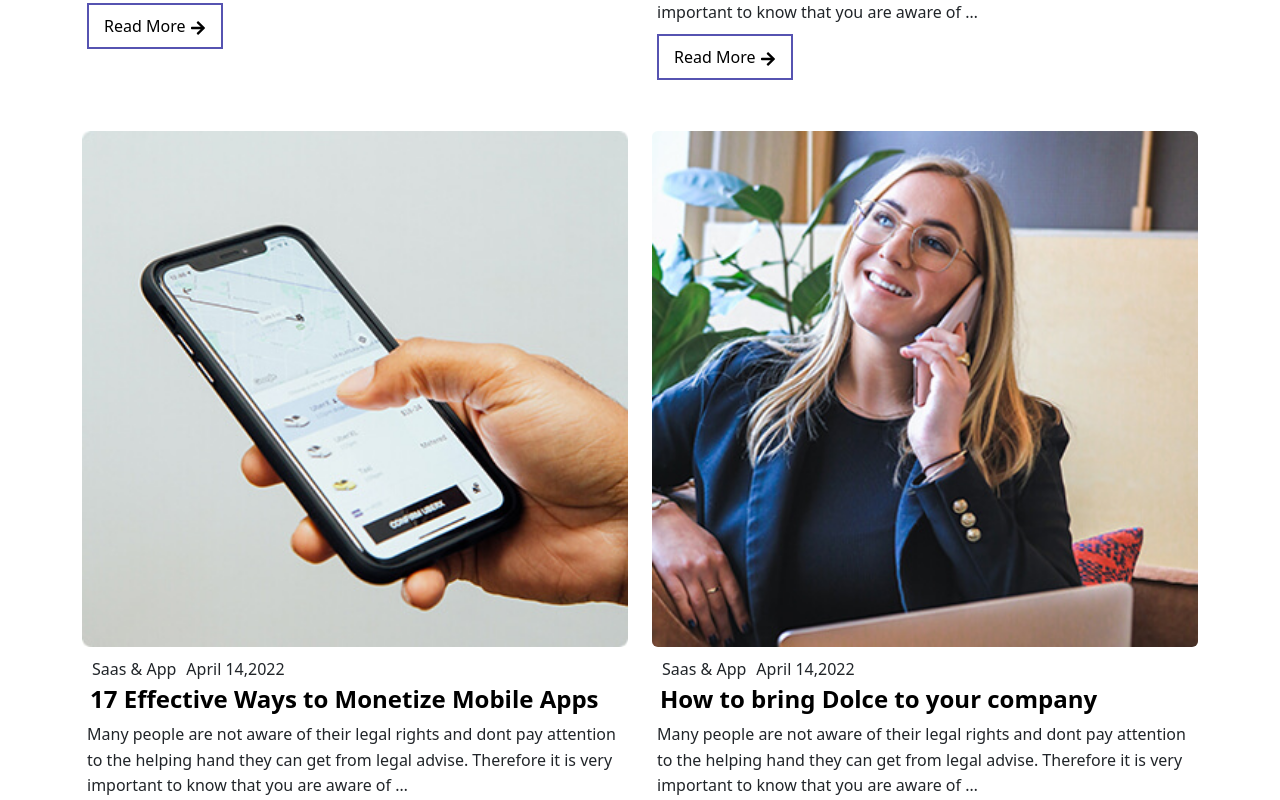
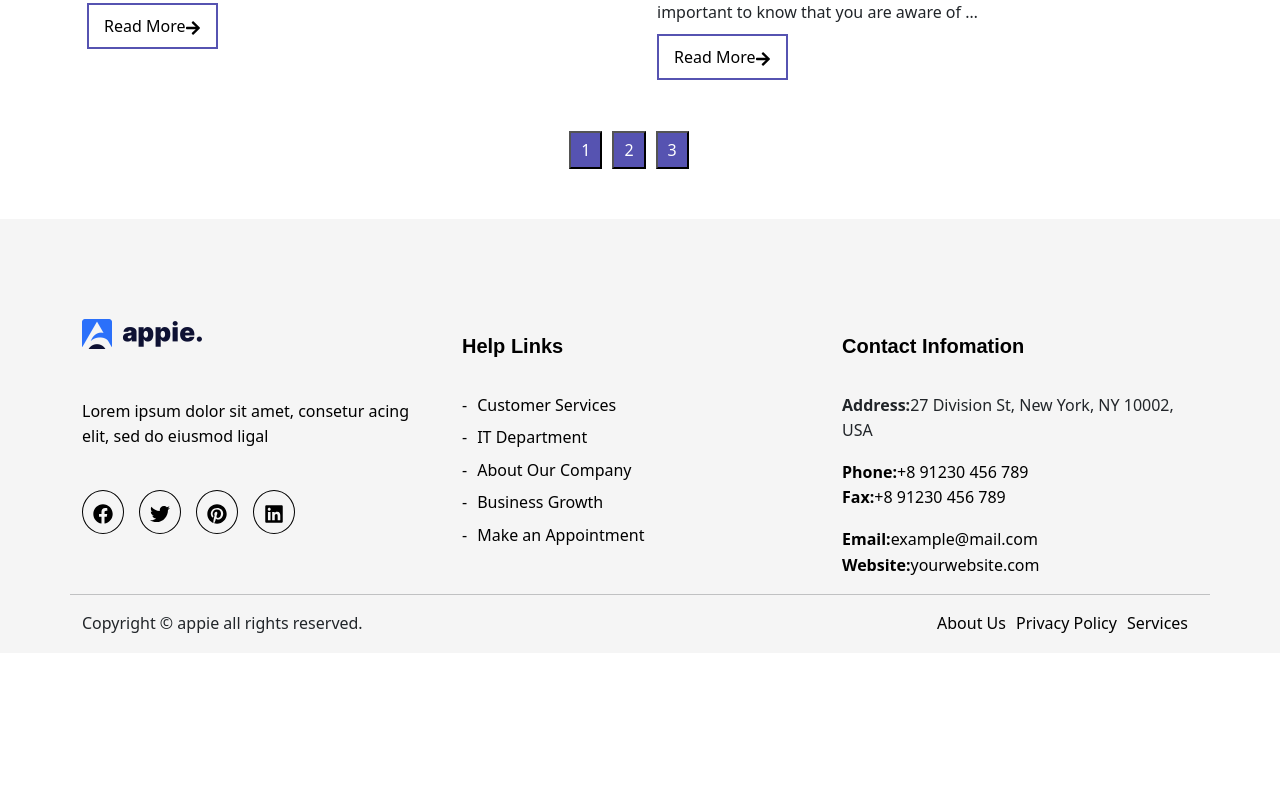
Before and after one commit to sajeel45/appco-app, a React (Create React App) app: page /twoColumn in a window 1280 px wide. Shown: the part 2660-3460 px from the top of the page. After the commit the page ends 3313 px from the top, so only its background shows below. Built offline with nearby package versions, Linux system fonts and the light colour scheme.

Commit message:
Final Commit

```diff
--- a/src/components/elements/2CoulmnLayout/twoColumn.css
+++ b/src/components/elements/2CoulmnLayout/twoColumn.css
@@ -62,3 +62,14 @@
     background-color: #5653b1;
     color: white;
 }
+.pagination{
+    display: flex;
+    align-items: center;
+    justify-content: center;
+}
+.page-btn-style{
+    margin-right: 10px;
+    color: white;
+    background-color: #5653b1;
+    padding: 5px 10px;
+}
--- a/src/components/elements/2CoulmnLayout/twoColumn.js
+++ b/src/components/elements/2CoulmnLayout/twoColumn.js
@@ -1,13 +1,23 @@
 import { Container, Row, Col } from "react-bootstrap";
-import { useEffect, useState } from "react";
-import ReactPaginate from "react-paginate";
+import { useState } from "react";
 import pagetitlebg from "../../../assets/contact/contact-thumb.jpg";
 import { Link } from "react-router-dom";
 import { FaChevronRight, FaArrowRight } from "react-icons/fa";
 import "./twoColumn.css";
 
-const twoColumn = (props) => {
+const TwoColumn = (props) => {
   const twoBlogs = props.twoBlogs;
+  const blogsPerPage = 6;
+  const [currentPage, setCurrentPage] = useState(1);
+
+  const indexOfLastBlog = currentPage * blogsPerPage;
+  const indexOfFirstBlog = indexOfLastBlog - blogsPerPage;
+  const currentBlogs = twoBlogs.slice(indexOfFirstBlog, indexOfLastBlog);
+
+  const handlePageChange = (pageNumber) => {
+    setCurrentPage(pageNumber);
+  };
+
   return (
     <div className="two-column-blogs-wrapper">
       <div
@@ -29,7 +39,7 @@ const twoColumn = (props) => {
       </div>
       <Container>
         <Row className="align-content-center mt-5">
-          {twoBlogs.map((item, index) => (
+          {currentBlogs.map((item, index) => (
             <Col lg="6" md="6" sm="12">
               <div className="two-column-blogs-wrapper" key={index}>
                 <div className="two-column-blog-wrapper">
@@ -51,7 +61,7 @@ const twoColumn = (props) => {
                     <p>{item.description}</p>
                     <div className="read-more-button">
                       <Link to={item.link}>
-                        Read More{" "}
+                        Read More
                         <span>
                           <FaArrowRight color="black" />
                         </span>
@@ -60,11 +70,23 @@ const twoColumn = (props) => {
                   </div>
                 </div>
               </div>
+
             </Col>
           ))}
+          <div className="pagination">
+            {Array.from({ length: Math.ceil(twoBlogs.length / blogsPerPage) }, (_, index) => (
+          <button
+            key={index}
+            onClick={() => handlePageChange(index + 1)}
+            className={currentPage === index + 1 ? 'active page-btn-style' : 'page-btn-style'}
+          >
+            {index + 1}
+          </button>
+        ))}
+          </div>
         </Row>
       </Container>
     </div>
   );
 };
-export default twoColumn;
+export default TwoColumn;
--- a/src/components/elements/3ColumnLayout/ThreeColumn.js
+++ b/src/components/elements/3ColumnLayout/ThreeColumn.js
@@ -1,6 +1,8 @@
+import { useState } from "react";
 import { Container, Row, Col } from "react-bootstrap";
 import blog1 from "../../../assets/blogs/blog-2.jpg";
 import blog2 from "../../../assets/blogs/blog-3.jpg";
+import blog3 from "../../../assets/blogs/blog-1.jpg";
 import pagetitlebg from "../../../assets/contact/contact-thumb.jpg";
 import { Link } from "react-router-dom";
 import { FaChevronRight, FaArrowRight } from "react-icons/fa";
@@ -11,7 +13,7 @@ const blogItems = [
     src: blog1,
     meta1: "Saas & App",
     meta2: "April 14,2022",
-    title: "Introducing New Apps Design for our iOS App",
+    title: "17 Effective Ways to Monetize Mobile Apps",
     link: "/Blog1",
   },
   {
@@ -19,7 +21,56 @@ const blogItems = [
     src: blog2,
     meta1: "Saas & App",
     meta2: "April 14,2022",
+    title: "How to bring Dolce to your company",
+    link: "/Blog2",
+  },
+  {
+    id: 13,
+    src: blog3,
+    meta1: "Saas & App",
+    meta2: "April 14,2022",
     title: "Introducing New Apps Design for our iOS App",
+    link: "/Blog3",
+  },
+  {
+    id: 14,
+    src: blog1,
+    meta1: "Saas & App",
+    meta2: "April 14,2022",
+    title: "17 Effective Ways to Monetize Mobile Apps",
+    link: "/Blog1",
+  },
+  {
+    id: 15,
+    src: blog2,
+    meta1: "Saas & App",
+    meta2: "April 14,2022",
+    title: "How to bring Dolce to your company",
+    link: "/Blog2",
+  },
+  {
+    id: 16,
+    src: blog3,
+    meta1: "Saas & App",
+    meta2: "April 14,2022",
+    title: "Introducing New Apps Design for our iOS App",
+    link: "/Blog3",
+  },
+  {
+    id: 17,
+    src: blog1,
+    meta1: "Saas & App",
+    meta2: "April 14,2022",
+    title: "17 Effective Ways to Monetize Mobile Apps",
+    link: "/Blog1",
+  },
+
+  {
+    id: 18,
+    src: blog2,
+    meta1: "Saas & App",
+    meta2: "April 14,2022",
+    title: "How to bring Dolce to your company",
     link: "/Blog2",
   },
 ];
@@ -28,6 +79,24 @@ const ThreeColumn = (props) => {
   const previousBlogs = twoBlogs.slice(0, 10);
   const newBlogs = previousBlogs.concat(blogItems);
   console.log(newBlogs);
+
+  const blogsPerPage = 9;
+
+  const [currentPage , setCurrentPage] = useState(1);
+
+  const indexOfLastBlog = currentPage * blogsPerPage;
+  const indexOfFirstBlog = indexOfLastBlog - blogsPerPage;
+  const currentBlogs = newBlogs.slice(indexOfFirstBlog,indexOfLastBlog);
+
+  const handlePageChange = (pageNumber) => {
+    setCurrentPage(pageNumber);
+  };
+
+
+
+
+
+
   return (
     <div className="three-column-page-wrapper">
       <div
@@ -49,7 +118,7 @@ const ThreeColumn = (props) => {
       </div>
       <Container>
         <Row className="mt-5">
-          {newBlogs.map((item, index) => (
+          {currentBlogs.map((item, index) => (
             <Col lg="4" md="6" sm="12">
               <div className="three-column-blogs-wrapper" key={index}>
                 <div className="three-column-blog-wrapper">
@@ -82,6 +151,17 @@ const ThreeColumn = (props) => {
               </div>
             </Col>
           ))}
+          <div className="pagination">
+            {Array.from({ length: Math.ceil(twoBlogs.length / blogsPerPage) }, (_, index) => (
+          <button
+            key={index}
+            onClick={() => handlePageChange(index + 1)}
+            className={currentPage === index + 1 ? 'active page-btn-style' : 'page-btn-style'}
+          >
+            {index + 1}
+          </button>
+        ))}
+        </div>
         </Row>
       </Container>
     </div>
--- a/src/components/elements/Questions/Questions.js
+++ b/src/components/elements/Questions/Questions.js
@@ -22,7 +22,7 @@ const Questions = (props) => {
             </div>
           </Col>
           </Row>
-            {questions.map((item, index) => (
+
                 <div className="faq-wrapper">
                 <Accordion
                   className="questions-section-main-wrapper"
@@ -32,6 +32,7 @@ const Questions = (props) => {
                     animateIn="animate__fadeIn"
                     animateOnce="true"
                   >
+                    {questions.map((item, index) => (
                     <Accordion.Item
                       className="questions-content-wrapper"
                       eventKey={index.toString()}
@@ -43,10 +44,11 @@ const Questions = (props) => {
                         <p>{item.answer}</p>
                       </Accordion.Body>
                     </Accordion.Item>
+                     ))}
                   </AnimationOnScroll>
                 </Accordion>
                 </div>
-            ))}
+
       </Container>
     </section>
   );
--- a/src/data/data.js
+++ b/src/data/data.js
@@ -593,6 +593,86 @@ const twoBlogs = [
     description:
       "Many people are not aware of their legal rights and dont pay attention to the helping hand they can get from legal advise. Therefore it is very important to know that you are aware of …",
   },
+  {
+    id: 11,
+    src: blog1,
+    meta1: "Saas & App",
+    meta2: "April 14,2022",
+    title: "17 Effective Ways to Monetize Mobile Apps",
+    description:
+      "Many people are not aware of their legal rights and dont pay attention to the helping hand they can get from legal advise. Therefore it is very important to know that you are aware of …",
+    link: "/Blog1",
+  },
+  {
+    id: 12,
+    src: blog2,
+    meta1: "Saas & App",
+    meta2: "April 14,2022",
+    title: "How to bring Dolce to your company",
+    description:
+      "Many people are not aware of their legal rights and dont pay attention to the helping hand they can get from legal advise. Therefore it is very important to know that you are aware of …",
+    link: "/Blog2",
+  },
+  {
+    id: 13,
+    src: blog3,
+    meta1: "Saas & App",
+    meta2: "April 14,2022",
+    title: "Introducing New Apps Design for our iOS App",
+    description:
+      "Many people are not aware of their legal rights and dont pay attention to the helping hand they can get from legal advise. Therefore it is very important to know that you are aware of …",
+    link: "/Blog3",
+  },
+  {
+    id: 14,
+    src: blog1,
+    meta1: "Saas & App",
+    meta2: "April 14,2022",
+    title: "17 Effective Ways to Monetize Mobile Apps",
+    link: "/Blog1",
+    description:
+      "Many people are not aware of their legal rights and dont pay attention to the helping hand they can get from legal advise. Therefore it is very important to know that you are aware of …",
+  },
+  {
+    id: 15,
+    src: blog2,
+    meta1: "Saas & App",
+    meta2: "April 14,2022",
+    title: "How to bring Dolce to your company",
+    link: "/Blog2",
+    description:
+      "Many people are not aware of their legal rights and dont pay attention to the helping hand they can get from legal advise. Therefore it is very important to know that you are aware of …",
+  },
+  {
+    id: 16,
+    src: blog3,
+    meta1: "Saas & App",
+    meta2: "April 14,2022",
+    title: "Introducing New Apps Design for our iOS App",
+    link: "/Blog3",
+    description:
+      "Many people are not aware of their legal rights and dont pay attention to the helping hand they can get from legal advise. Therefore it is very important to know that you are aware of …",
+  },
+  {
+    id: 17,
+    src: blog1,
+    meta1: "Saas & App",
+    meta2: "April 14,2022",
+    title: "17 Effective Ways to Monetize Mobile Apps",
+    link: "/Blog1",
+    description:
+      "Many people are not aware of their legal rights and dont pay attention to the helping hand they can get from legal advise. Therefore it is very important to know that you are aware of …",
+  },
+  {
+    id: 18,
+    src: blog2,
+    meta1: "Saas & App",
+    meta2: "April 14,2022",
+    title: "How to bring Dolce to your company",
+    link: "/Blog2",
+    description:
+      "Many people are not aware of their legal rights and dont pay attention to the helping hand they can get from legal advise. Therefore it is very important to know that you are aware of …",
+  },
 ];
 const servicesItems = [
   {
```
